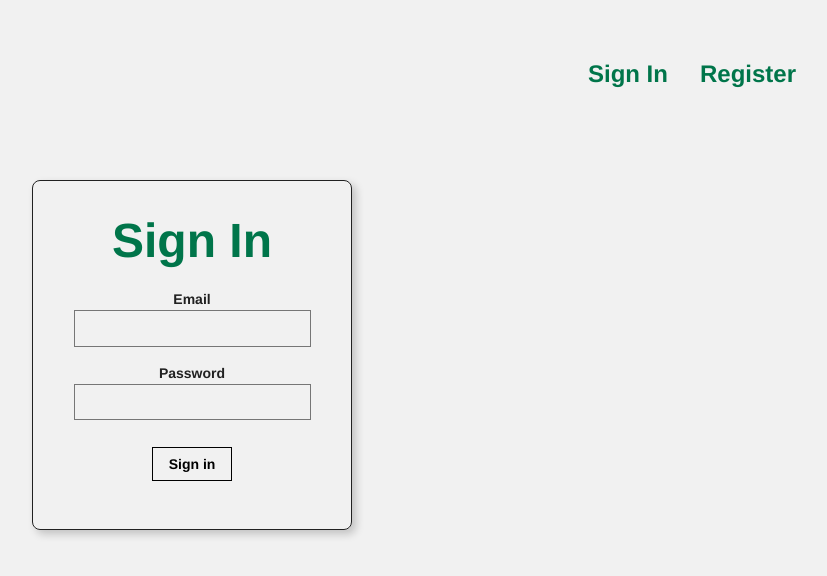
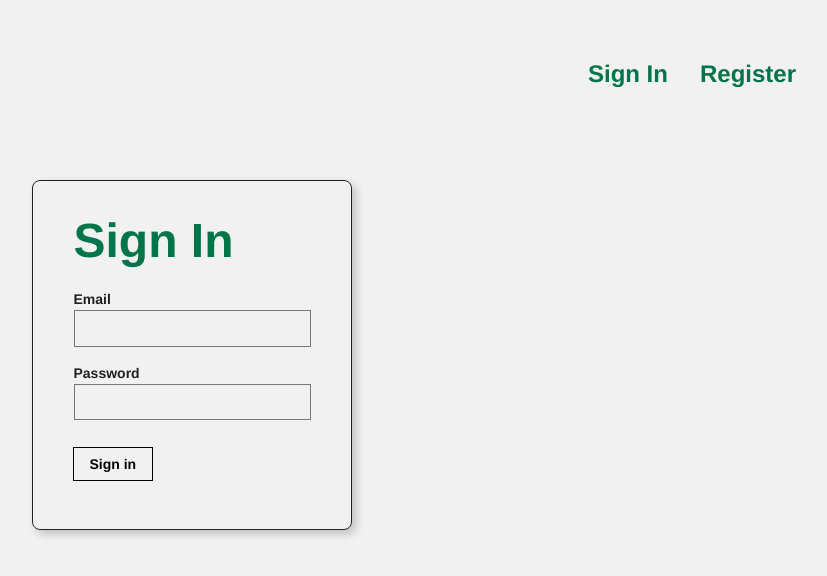
Before and after one commit to stephanie-yung/capstone-frontend, a React (Create React App) app: page /capstone-frontend/locations in a window 1280 px wide. Shown: the top 576 px of the page, without its empty margins (448-1275 px from the left). Built offline with nearby package versions, Linux system fonts and the light colour scheme; what react-google-maps would draw is missing.

Commit message:
fix center

```diff
--- a/src/Components/SingleDrinkPage/SingleDrinkPage.css
+++ b/src/Components/SingleDrinkPage/SingleDrinkPage.css
@@ -32,9 +32,6 @@
   font-weight: bold;
 }
 
-.center{
-  text-align: center;
-}
 
 .margin20{
   margin-left: 20px;
```
